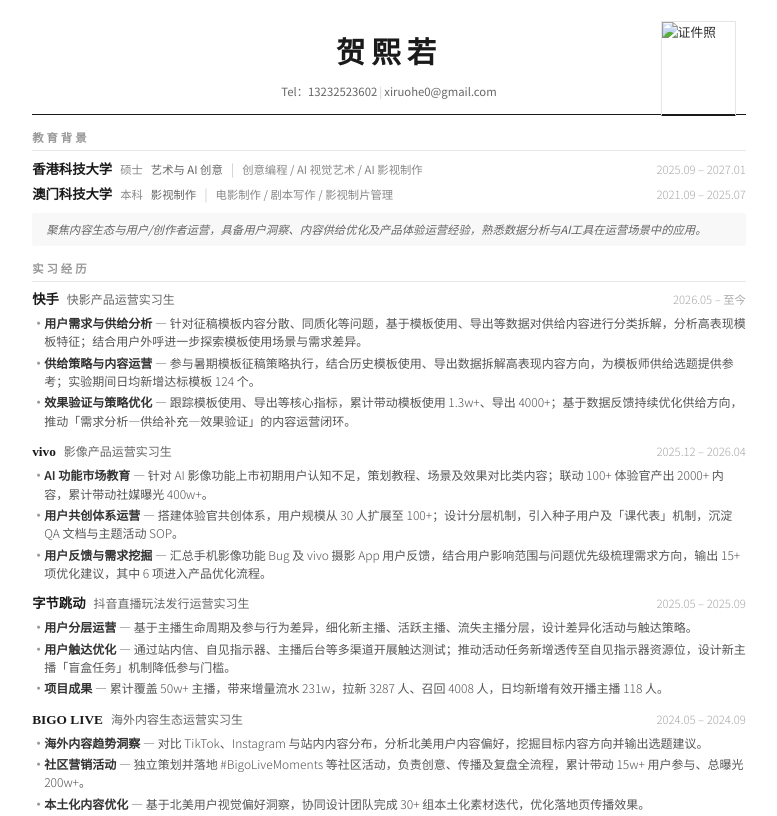
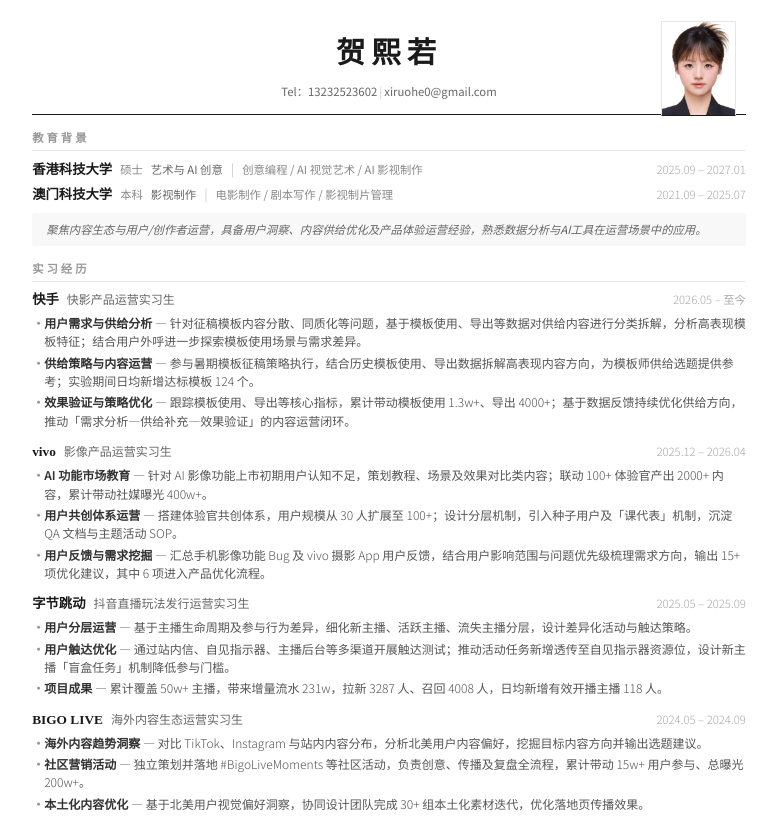
Before and after one commit to xiruohe0-ctrl/xiruohe-s-cv, a plain HTML site: page index.html in a window 1280 px wide. Shown: the top 816 px of the page, without its empty margins (251-1028 px from the left). Drawn offline with Linux system fonts and the light colour scheme; a script that the page names is missing.

Commit message:
Update index.html

```diff
--- a/index.html
+++ b/index.html
@@ -267,7 +267,7 @@
       <span>Tel：13232523602</span><span class="contact-sep">|</span><span>xiruohe0@gmail.com</span>
     </div>
   </div>
-  <div class="photo-box"><img src="photo.jpg" alt="证件照"></div>
+  <div class="photo-box"><img src="证件照.jpg" alt="证件照"></div>
 </div>
 
 <!-- ══ EDUCATION ══ -->
```
